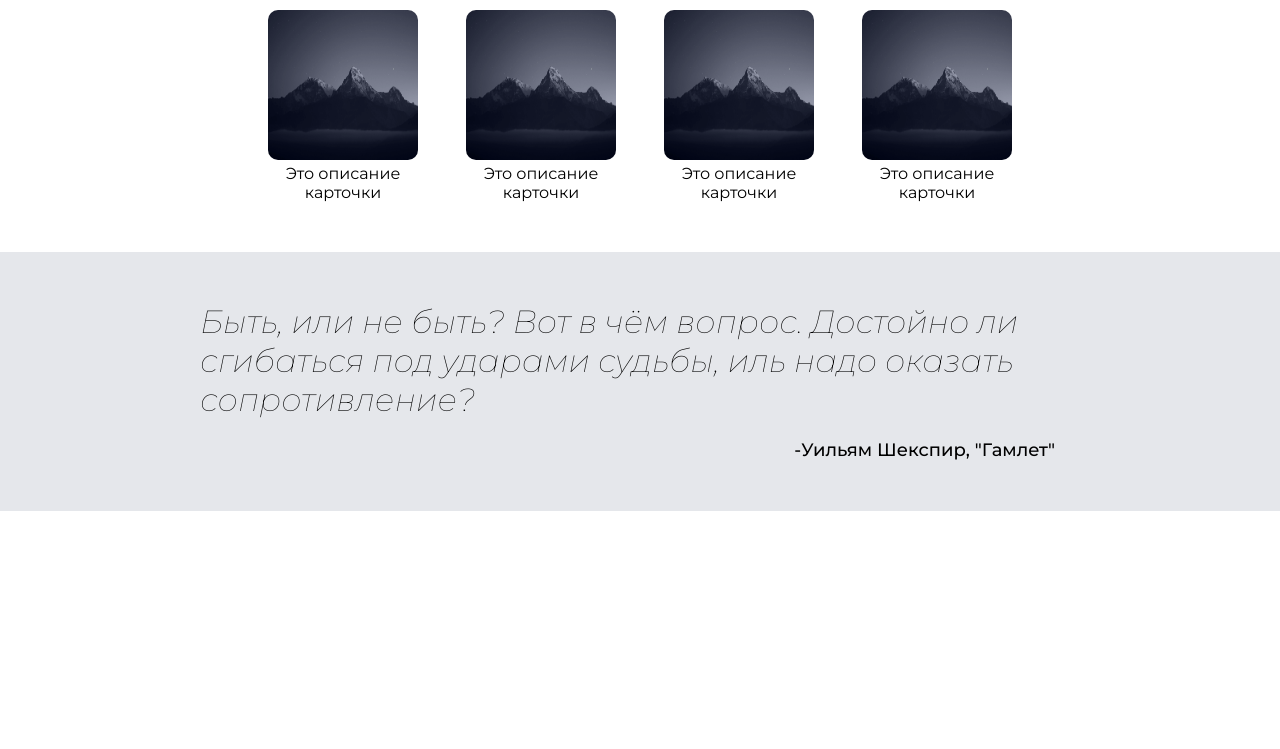
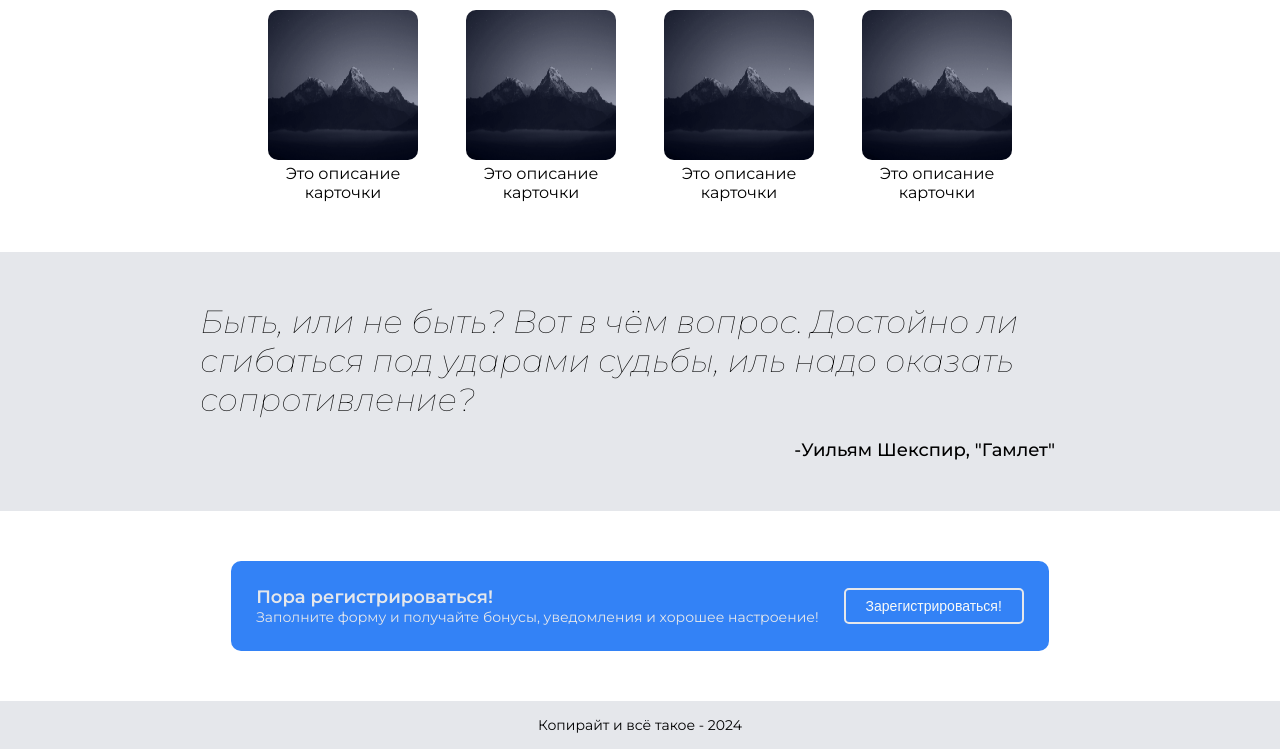
Before and after one commit to windercloud/basic-site-project, a plain HTML site: page index.html in a window 1280 px wide. Shown: the part 466-1215 px from the top of the page. Before the commit the page ends 977 px from the top, so only its background shows below. Drawn offline with Linux system fonts and the light colour scheme.

Commit message:
Добавлен 4 блок - CTA и футер
Кажется, присутствуют костыли. Но сайт работает, тем не менее :)
На будущее - можно оптимизировать кнопки и блоки сайта, сделать часть их параметров общими

```diff
--- a/index.html
+++ b/index.html
@@ -52,6 +52,16 @@
         <div id="hamlet">-Уильям Шекспир, "Гамлет"</div>
     </div>
 
+    <div class="fourth-block">
+        <div class="modal">
+            <div id="cta-heading"> Пора регистрироваться!
+                <div id="cta-text">Заполните форму и получайте бонусы, уведомления и хорошее настроение!</div>
+            </div>
+            <button id="cta-down">Зарегистрироваться!</button>
+        </div>
+    </div>
+
+    <div class="footer"> Копирайт и всё такое - 2024</div>
 
 </body>
 </html>
--- a/styles.css
+++ b/styles.css
@@ -133,3 +133,50 @@ a{
     font-weight: 500;
     padding-right: 25px;
 }
+
+.fourth-block{
+    display:flex;
+    flex-direction: column;
+    align-items: center;
+}
+.modal{
+    background-color: #3382f6;
+    margin-block: 50px;
+    padding: 25px;
+    border-radius: 10px;
+    display: flex;
+    justify-content: space-between;
+    align-items: center;
+    gap: 25px;
+    min-width: 200px;
+    flex-wrap: wrap;
+}
+
+#cta-heading{
+    font-size: 18px;
+    font-weight: 600;
+    color:#e5e7eb;
+}
+
+#cta-text{
+    font-size: 14px;
+    font-weight: normal;
+}
+
+#cta-down{
+    background-color: #3382f6;
+    color: #f9faf8;
+    font-size: 14px;
+    font-weight: 500;
+    border-radius: 5px;
+    border: 2px solid #e5e7eb;
+    padding-inline: 20px;
+    padding-block: 8px;
+}
+
+.footer{
+    font-size:14px;
+    text-align: center;
+    background-color: #e5e7eb;
+    padding-block: 15px;
+}
```
